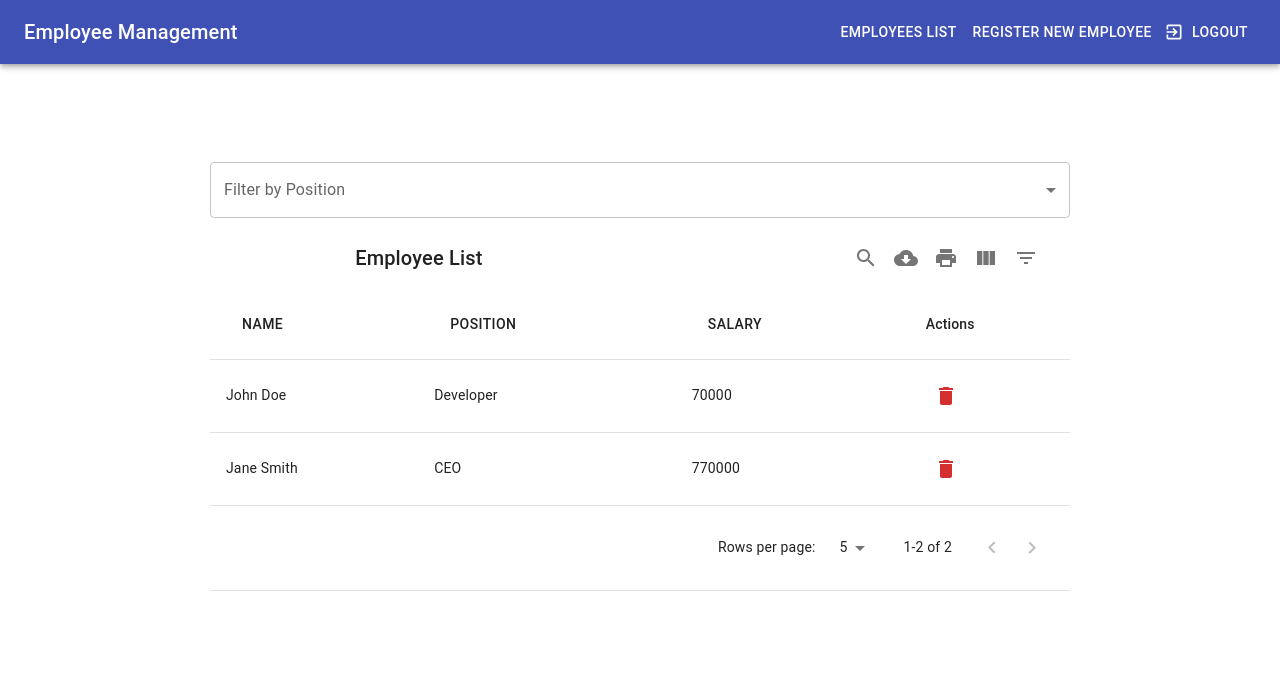
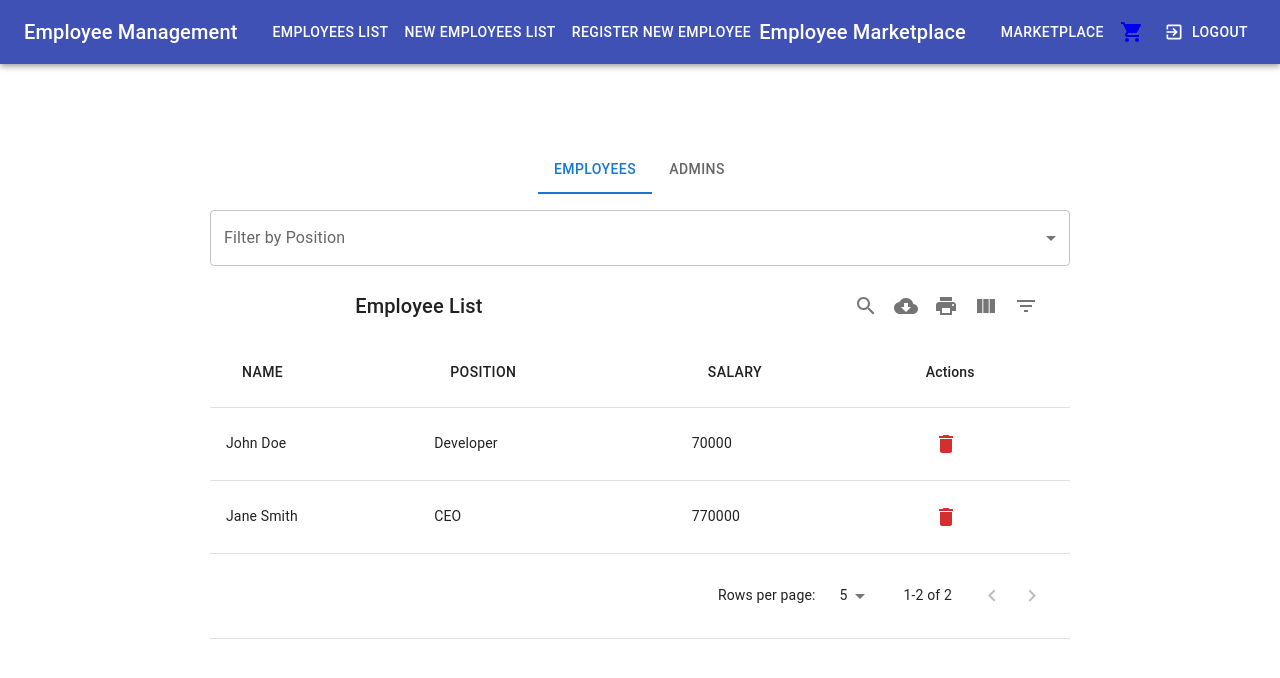
Before and after one commit to gaurav77777/EmployeeServiceReact, a React (Create React App) app: page /listOfData in a window 1280 px wide. Shown: the top 678 px of the page. Built offline with nearby package versions, Linux system fonts and the light colour scheme; data requests are answered from the project's data file.

Commit message:
Added mui feature and employee market place

```diff
--- a/db.json
+++ b/db.json
@@ -14,5 +14,25 @@
       "position": "CEO",
       "salary": "770000"
     }
+  ],
+  "admins": [
+    {
+      "id": "ADM-001",
+      "name": "Michael Carter",
+      "email": "michael.carter@company.com",
+      "role": "System Admin",
+      "status": "active",
+      "salary": 120000,
+      "createdAt": "2024-06-15"
+    },
+    {
+      "id": "ADM-007",
+      "name": "Daniel Roberts",
+      "email": "daniel.roberts@company.com",
+      "role": "Admin",
+      "status": "inactive",
+      "salary": 105000,
+      "createdAt": "2023-11-20"
+    }
   ]
 }
--- a/src/App.js
+++ b/src/App.js
@@ -16,6 +16,13 @@ import Home from './components/Home';
 
 import ErrorBoundary from './components/ErrorBoundary';
 import EmployeeNewList from './components/EmployeeNewList';
+import ShoppingCartIcon from '@mui/icons-material/ShoppingCart';
+import Badge from '@mui/material/Badge';
+import AppBarCart from './components/AppBarCart';
+import EmployeeMarketplace from './components/EmployeeMarketplace';
+import CartPage from './components/CartPage';
+
+
 
 
 
@@ -34,6 +41,10 @@ function App() {
   const [filter, setFilter] = useState('');
   const [filteredEmployees, setFilteredEmployees] = useState([]);
   const [token, setToken] = useState(localStorage.getItem('token'));
+
+  const [admins, setAdmins] = useState([]);
+  const [cartCount, setCartCount] = useState(0);
+
 
 
 
@@ -65,6 +76,32 @@ function App() {
       })
       .catch(error => console.log('Error fetching employee data:', error));
   }, []);
+
+
+
+
+
+
+
+  useEffect(() => {
+    axios.get('http://localhost:5000/admins')
+      .then(response => {
+        setAdmins(response.data);
+      })
+      .catch(error => console.log('Error fetching admin data:', error));
+  }, []);
+
+
+
+  const deleteAdmin = (id) => {
+    axios.delete(`http://localhost:5000/admins/${id}`)
+      .then(() => {
+        setAdmins(admins.filter(admin => admin.id !== id));
+      })
+      .catch(error => console.log('Error deleting admin:', error));
+  };
+
+
 
   const addEmployee = (newEmployee) => {
     axios.post('http://localhost:5000/employees', newEmployee)
@@ -122,14 +159,31 @@ function App() {
             <Link to="/employees" style={{ textDecoration: 'none' }}>
               <Button sx={{ color: '#fff' }}>Employees List</Button>
             </Link>
+            <Link to="/listOfData" style={{ textDecoration: 'none' }}>
+              <Button sx={{ color: '#fff' }}>New Employees List</Button>
+            </Link>
 
             {/* Link to navigate to Add Employee Form */}
             <Link to="/add-employee" style={{ textDecoration: 'none' }}>
               <Button sx={{ color: '#fff' }}>Register New Employee</Button>
             </Link>
+
+            <Typography variant="h6" style={{ flexGrow: 1 }}>
+              Employee Marketplace
+            </Typography>
+
+            <Link to="/marketplace" style={{ textDecoration: 'none' }}>
+              <Button sx={{ color: '#fff' }}>Marketplace</Button>
+            </Link>
+
+            <Link to="/cart" style={{ textDecoration: 'none' }}>
+              <AppBarCart /> {/* Cart badge clickable */}
+            </Link>
+
             <Button color="inherit" onClick={handleLogout} startIcon={<ExitToAppIcon />}>
               Logout
             </Button>
+
 
           </Toolbar>
         </AppBar>
@@ -164,7 +218,9 @@ function App() {
 
               <EmployeeNewList
                 employees={filteredEmployees}
+                admins={admins}
                 deleteEmployee={deleteEmployee}
+                deleteAdmin={deleteAdmin}
                 filter={filter}
                 handleFilterChange={handleFilterChange}
               />
@@ -183,6 +239,11 @@ function App() {
               }} />
 
             } />
+
+
+            <Route path="/marketplace" element={<EmployeeMarketplace />} />
+
+            <Route path="/cart" element={<CartPage />} />
           </Routes>
         </Container>
       </div>
--- /dev/null
+++ b/src/components/AppBarCart.js
@@ -0,0 +1,20 @@
+import React from 'react';
+import { connect } from 'react-redux';
+import { IconButton, Badge } from '@mui/material';
+import ShoppingCartIcon from '@mui/icons-material/ShoppingCart';
+
+function AppBarCart({ cartCount }) {
+    return (
+        <IconButton color="inherit" sx={{ mr: 1 }}>
+            <Badge badgeContent={cartCount} color="error">
+                <ShoppingCartIcon />
+            </Badge>
+        </IconButton>
+    );
+}
+
+const mapStateToProps = (state) => ({
+    cartCount: state.cart.items.length
+});
+
+export default connect(mapStateToProps)(AppBarCart);
--- /dev/null
+++ b/src/components/CartPage.js
@@ -0,0 +1,75 @@
+
+import { removeFromCart, clearCart } from '../redux/action/cartActions';
+import React from 'react';
+import { connect } from 'react-redux';
+import { Grid, Typography, Button, Box, Divider } from '@mui/material';
+
+function CartPage({ cartItems, removeFromCart, clearCart }) {
+    return (
+        <Box>
+            <Typography variant="h4" gutterBottom>
+                Cart
+            </Typography>
+
+            {cartItems.length === 0 ? (
+                <Typography>No items in the cart.</Typography>
+            ) : (
+                <Box>
+                    {/* Table Header */}
+                    <Grid container spacing={2} sx={{ fontWeight: 'bold', mb: 1 }}>
+                        <Grid item xs={6}>
+                            Product Name
+                        </Grid>
+                        <Grid item xs={3}>
+                            Price
+                        </Grid>
+                        <Grid item xs={3}>
+                            Action
+                        </Grid>
+                    </Grid>
+                    <Divider />
+
+                    {/* Table Rows */}
+                    {cartItems.map((item) => (
+                        <Grid
+                            container
+                            spacing={2}
+                            alignItems="center"
+                            key={item.id}
+                            sx={{ py: 1, borderBottom: '1px solid #ccc' }}
+                        >
+                            <Grid item xs={6}>
+                                <Typography>{item.name}</Typography>
+                            </Grid>
+                            <Grid item xs={3}>
+                                <Typography>${item.price}</Typography>
+                            </Grid>
+                            <Grid item xs={3}>
+                                <Button
+                                    variant="outlined"
+                                    color="error"
+                                    onClick={() => removeFromCart(item.id)}
+                                >
+                                    Remove
+                                </Button>
+                            </Grid>
+                        </Grid>
+                    ))}
+
+                    {/* Clear Cart Button */}
+                    <Box mt={3}>
+                        <Button variant="contained" color="secondary" onClick={clearCart}>
+                            Clear Cart
+                        </Button>
+                    </Box>
+                </Box>
+            )}
+        </Box>
+    );
+}
+
+const mapStateToProps = (state) => ({
+    cartItems: state.cart.items
+});
+
+export default connect(mapStateToProps, { removeFromCart, clearCart })(CartPage);
--- /dev/null
+++ b/src/components/EmployeeMarketplace.js
@@ -0,0 +1,38 @@
+import React from 'react';
+import { connect } from 'react-redux';
+import { addToCart } from '../redux/action/cartActions';
+import { Card, CardContent, Typography, Button, Grid } from '@mui/material';
+
+const products = [
+    { id: 'P1', name: 'Laptop', price: 1200 },
+    { id: 'P2', name: 'Headphones', price: 150 },
+    { id: 'P3', name: 'Monitor', price: 300 },
+    { id: 'P4', name: 'Keyboard', price: 80 }
+];
+
+function EmployeeMarketplace({ addToCart }) {
+    return (
+        <Grid container spacing={3}>
+            {products.map(product => (
+                <Grid item xs={12} sm={6} md={4} key={product.id}>
+                    <Card>
+                        <CardContent>
+                            <Typography variant="h6">{product.name}</Typography>
+                            <Typography variant="subtitle1">${product.price}</Typography>
+                            <Button
+                                variant="contained"
+                                color="primary"
+                                style={{ marginTop: '10px' }}
+                                onClick={() => addToCart(product)}
+                            >
+                                Add to Cart
+                            </Button>
+                        </CardContent>
+                    </Card>
+                </Grid>
+            ))}
+        </Grid>
+    );
+}
+
+export default connect(null, { addToCart })(EmployeeMarketplace);
--- a/src/components/EmployeeNewList.js
+++ b/src/components/EmployeeNewList.js
@@ -1,11 +1,15 @@
 import React, { useState } from 'react';
-import { Box, FormControl, InputLabel, Select, MenuItem, IconButton } from '@mui/material';
+import {
+    Box, FormControl, InputLabel, Select, MenuItem, IconButton, Tabs,
+    Tab
+} from '@mui/material';
 import DeleteIcon from '@mui/icons-material/Delete';
 import MUIDataTable from "mui-datatables";
 
-function EmployeeNewList({ employees, deleteEmployee, filter, handleFilterChange }) {
+function EmployeeNewList({ employees, admins, deleteEmployee, deleteAdmin, filter, handleFilterChange }) {
 
     const [quote, SetQuote] = useState('');
+    const [activeTab, setActiveTab] = useState(0);
 
     const columns = [
         {
@@ -41,6 +45,42 @@ function EmployeeNewList({ employees, deleteEmployee, filter, handleFilterChange
         }
     ];
 
+
+
+
+
+
+
+
+
+
+
+    // Admin Columns
+    const adminColumns = [
+        { name: "name", label: "Name" },
+        { name: "role", label: "Role" },
+        { name: "salary", label: "Salary" },
+        {
+            name: "actions",
+            label: "Actions",
+            options: {
+                sort: false,
+                filter: false,
+                customBodyRenderLite: (dataIndex) => {
+                    const admin = admins[dataIndex];
+                    return (
+                        <IconButton
+                            color="error"
+                            onClick={() => deleteAdmin(admin.id)}
+                        >
+                            <DeleteIcon />
+                        </IconButton>
+                    );
+                }
+            }
+        }
+    ];
+
     const options = {
         selectableRows: "none",
         elevation: 0,
@@ -51,6 +91,23 @@ function EmployeeNewList({ employees, deleteEmployee, filter, handleFilterChange
     return (
         <Box my={4} textAlign="center">
 
+
+
+
+
+            <Tabs
+                value={activeTab}
+                onChange={(e, newValue) => setActiveTab(newValue)}
+                centered
+            >
+                <Tab label="Employees" />
+                <Tab label="Admins" />
+            </Tabs>
+
+
+            {/* Employee Tab */}
+            {activeTab === 0 && (
+                <>
                     {/* Filter Dropdown */}
                     <FormControl fullWidth margin="normal">
                         <InputLabel>Filter by Position</InputLabel>
@@ -73,6 +130,20 @@ function EmployeeNewList({ employees, deleteEmployee, filter, handleFilterChange
                         columns={columns}
                         options={options}
                     />
+                </>
+            )}
+
+
+
+            {/* Admin Tab */}
+            {activeTab === 1 && (
+                <MUIDataTable
+                    title="Admin List"
+                    data={admins}
+                    columns={adminColumns}
+                    options={options}
+                />
+            )}
         </Box>
     );
 }
--- a/src/index.css
+++ b/src/index.css
@@ -11,3 +11,32 @@ code {
   font-family: source-code-pro, Menlo, Monaco, Consolas, 'Courier New',
     monospace;
 }
+
+
+
+
+
+
+
+
+
+
+
+
+
+
+
+
+
+
+
+
+
+
+
+
+/* ❌ BUG: This affects ALL MUI Grid containers */
+.MuiGrid-container {
+  max-width: 600px;
+  transform: scale(0.85);
+}
--- /dev/null
+++ b/src/redux/action/cartActions.js
@@ -0,0 +1,13 @@
+export const addToCart = (product) => ({
+    type: 'ADD_TO_CART',
+    payload: product
+});
+
+export const removeFromCart = (id) => ({
+    type: 'REMOVE_FROM_CART',
+    payload: id
+});
+
+export const clearCart = () => ({
+    type: 'CLEAR_CART'
+});
```
Also changed, not shown: package.json (+6 -5 lines), src/index.js (+6 -1 lines), src/redux/reducer/cartReducer.js (added, +16 -0 lines), src/redux/store.js (added, +11 -0 lines), 1 other file (tests, documents, lock files or other folders). Lines whose indentation alone changed are shown as unchanged.
